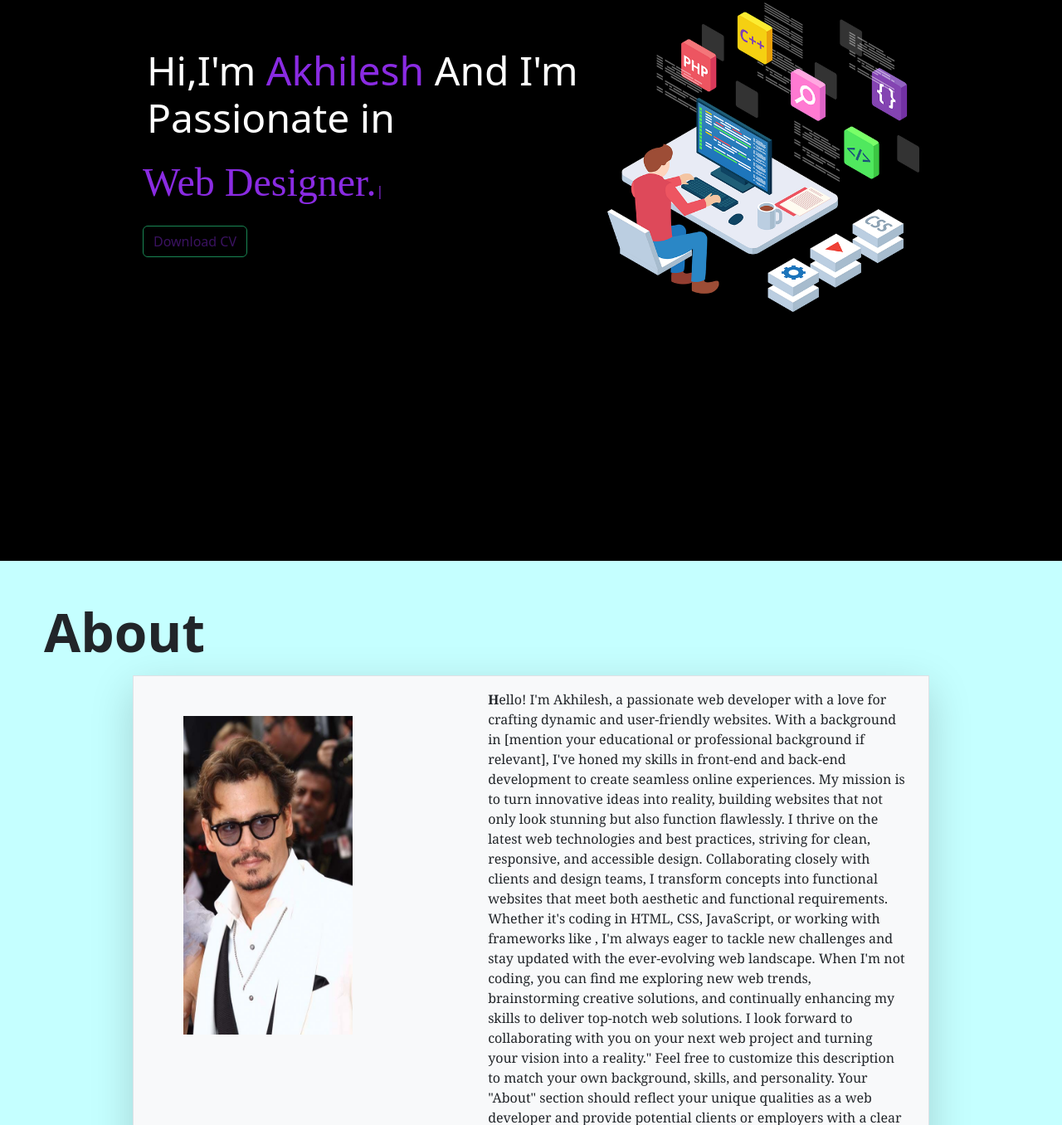
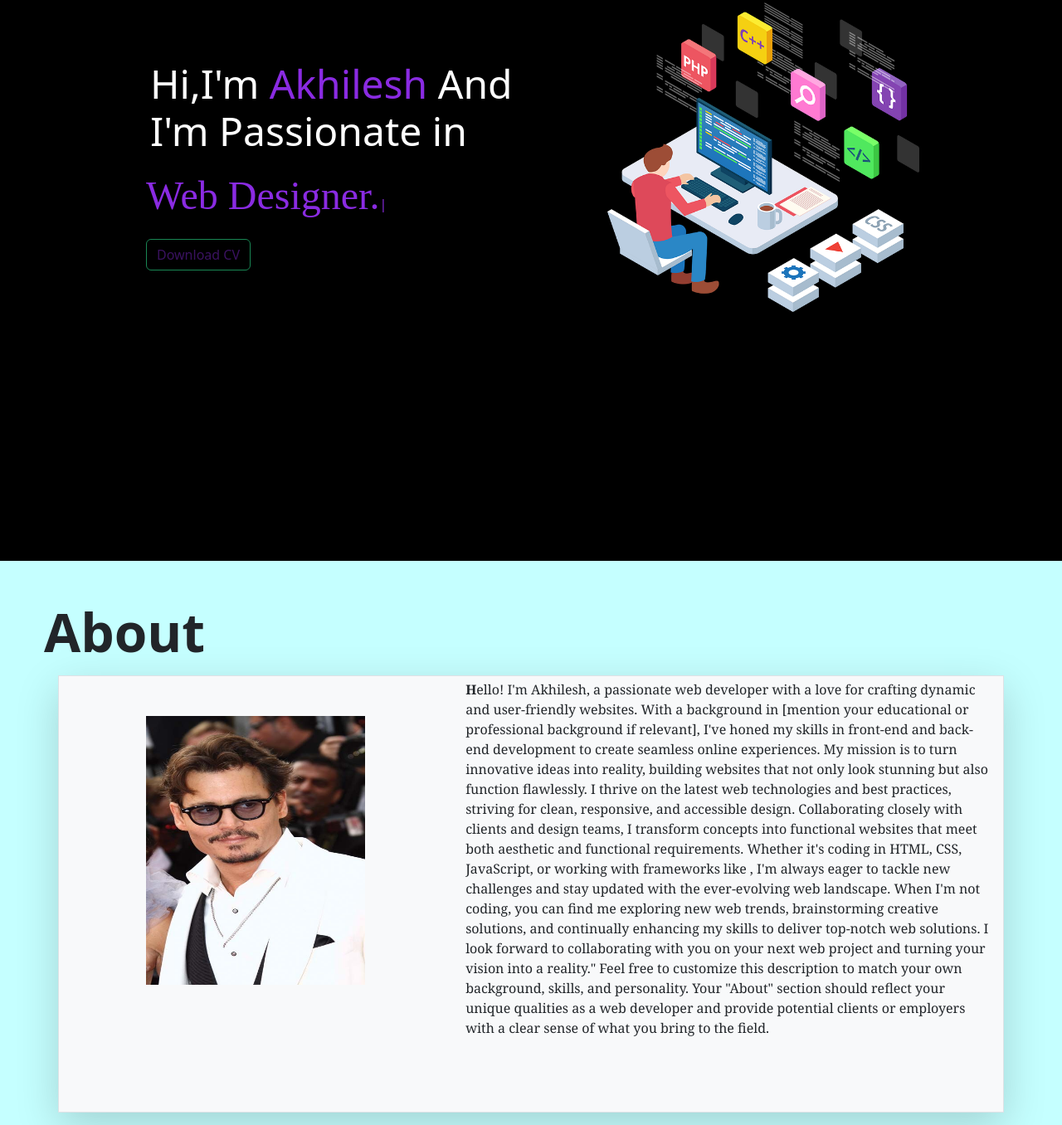
Before and after one commit to Akhilesh-pr/portfolio, a plain HTML site: page index.html in a window 1280 px wide. Shown: the part 124-1480 px from the top of the page at 83% size. Drawn offline with nearby package versions, Linux system fonts and the light colour scheme; a web font is replaced by a local one.

Commit message:
Update index.html

```diff
--- a/index.html
+++ b/index.html
@@ -45,13 +45,13 @@
 <!-- nav ends -->
 <div class="container w-75 mt-5">
 <div class="row">
-<div class="col-7">
+<div class="col-7 p-3">
 
-<h1 class="mt-5 text-start text-white" id="scrollspyHeading3">Hi,I'm <span>Akhilesh</span> And I'm Passionate in<br></h1>
-<span id="element"></span><br><button class="btn btn-outline-success btnn w-auto mt-3 mb-3">Download CV</button></div>
+<h1 class="mt-5 text-start text-white" id="scrollspyHeading3">Hi,I'm <span>Akhilesh</span> And I'm Passionate in</h1>
+<span id="element"></span><br><button class="btn btn-outline-success btnn w-auto mt-3 mb-3 text-white">Download CV</button></div>
 
 <div class="col-5">
-  <img src="./images/what-is-web-development.png" alt="" width="100%">
+  <img src="./images/what-is-web-development.png" alt="" width="100%" id="img1">
 
 </div>
 </div>
@@ -60,13 +60,13 @@
 
 <!-- about -->
 <h1 class="ms-5 pt-5 heading" id="about"><strong>About</strong></h1>
-<div class="container w-75 border shadow-lg bg-light">
-  <div class="row">
-    <div class="col-lg-5">
+<div class="container w-100 border shadow-lg bg-light">
+  <div class="row text-center para">
+    <div class="col-lg-5 col-sm-12 ">
       <img src="./images/Johnny-Depp-2011.jpg" alt="" width="80%" height="80%" class="p-5 jack">
     </div>
     <div class="col-7">
-      <p class="p-3"><b>H</b>ello! I'm Akhilesh, a passionate web developer with a love for crafting dynamic and user-friendly websites. With a background in [mention your educational or professional background if relevant], I've honed my skills in front-end and back-end development to create seamless online experiences. My mission is to turn innovative ideas into reality, building websites that not only look stunning but also function flawlessly.
+      <p class="p-1 w-auto text-start"><b>H</b>ello! I'm Akhilesh, a passionate web developer with a love for crafting dynamic and user-friendly websites. With a background in [mention your educational or professional background if relevant], I've honed my skills in front-end and back-end development to create seamless online experiences. My mission is to turn innovative ideas into reality, building websites that not only look stunning but also function flawlessly.
 
         I thrive on the latest web technologies and best practices, striving for clean, responsive, and accessible design. Collaborating closely with clients and design teams, I transform concepts into functional websites that meet both aesthetic and functional requirements.
 
@@ -106,7 +106,7 @@
         </div>
       </div>
       </div>
-    <div class="col-lg-4 col-md-6 col-sm-12">
+    <div class="col-lg-4 col-md-6 col-sm-12 mb-5">
       <div class="card shadow" style="width: 18rem;">
         <h2 class="text-center text-bg-danger">Back-End</h2>
         <img src="./images/ISS_7696_109880.jpg">
@@ -123,7 +123,7 @@
         </div>
       </div>
       </div>
-    <div class="col-lg-4 col-md-6 col-sm-12">
+    <div class="col-lg-4 col-md-6 col-sm-12 mb-5 third">
       <div class="card shadow" style="width: 18rem;">
         <h2 class="text-center text-bg-danger">Tools</h2>
         <img src="./images/database-programming-isolated-cartoon-vector-illustrations_107173-22524.jpg" class="card-img-top" alt="..." >
@@ -210,7 +210,7 @@
             <input type="text" placeholder="Enter Email Address" class="form-control w-100"><br>
             <input type="text" placeholder="Enter Subject" class="form-control w-100"><br>
             <textarea name="" id="" cols="30" rows="5" placeholder="Enter message" class="form-control"></textarea>
-            <button class="btn-outline-success btnnn mt-2 text-white bg-primary">Submit</button>
+            <button class="btnnn">Submit</button>
           </form>
 
     </div>
```
